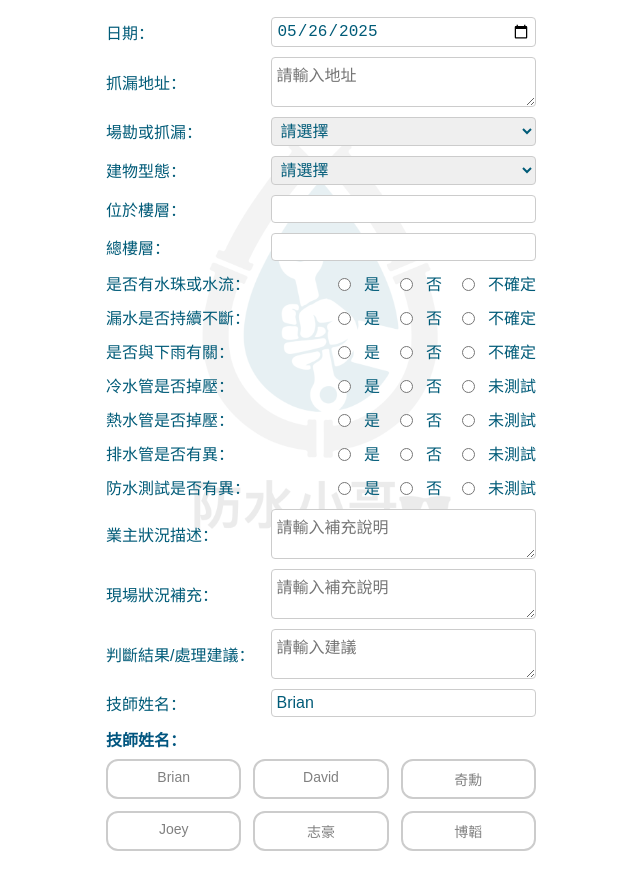
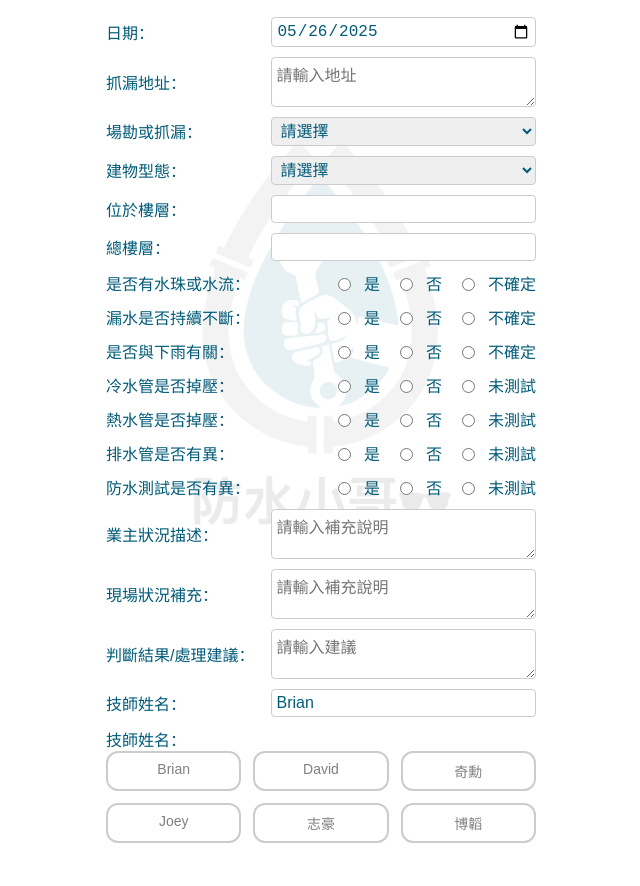
Before and after one commit to waterbrother-Brian/water118, a plain HTML site: page index.html in a window 1280 px wide. Shown: the part 210-1096 px from the top of the page, without its empty margins (319-959 px from the left). Drawn offline with Linux system fonts and the light colour scheme.

Commit message:
Update index.html

```diff
--- a/index.html
+++ b/index.html
@@ -284,7 +284,7 @@
 </style>
 
 <div style="margin-bottom: 15px;">
-  <label style="color: #00557f; display: block; margin-bottom: 8px; font-weight: bold;">技師姓名：</label>
+   <label for="technician">技師姓名：</label>
   <div class="tech-group">
     <label class="tech-option">
       <input type="checkbox" name="technicians[]" value="Brian">
```
